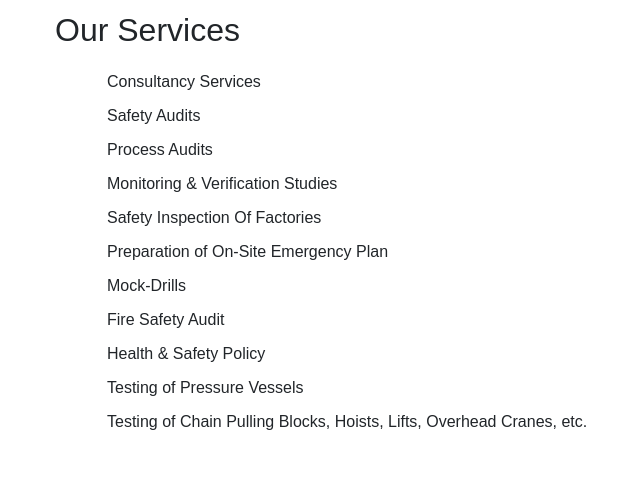
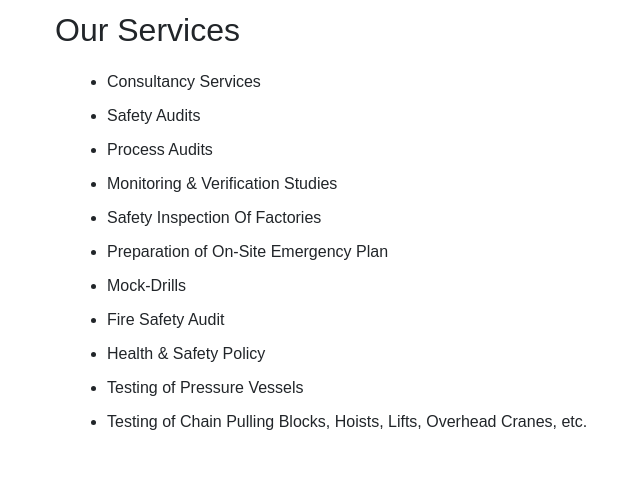
Before and after one commit to Kshitiz-b/Aspire-Engineers, a plain HTML site: page index.html in a window 1280 px wide. Shown: the part 824-1308 px from the top of the page, 0-640 px from the left. Drawn offline with nearby package versions, Linux system fonts and the light colour scheme.

Commit message:
using Codespaces

```diff
--- a/css/styles.css
+++ b/css/styles.css
@@ -83,7 +83,7 @@ section h2 {
 }
 
 section ul {
-  list-style: none;
+  /* list-style: none; */
   margin-left: 20px;
 }
 
```
